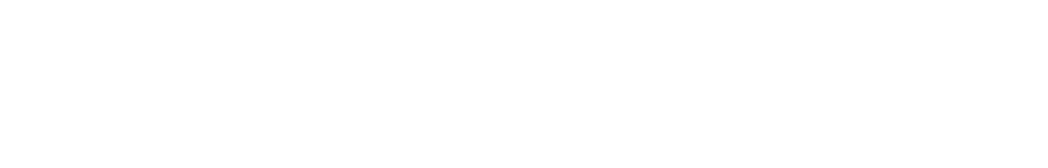
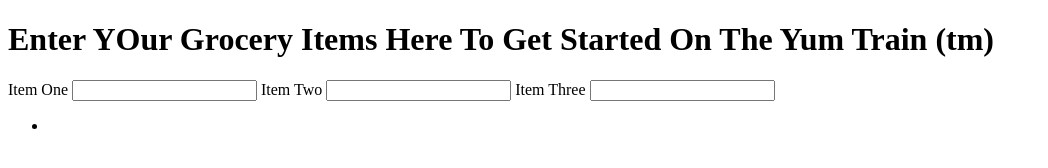
Before and after one commit to dcouch440/grocery-list, a plain HTML site: page index.html in a window 1280 px wide. Shown: the whole page, without its empty margins (0-1048 px from the left). Drawn offline with Linux system fonts and the light colour scheme.

Commit message:
add form and label for user input
Co-Authored by Mathew Foley<mattfoley0375@gmail.com>

```diff
--- a/index.html
+++ b/index.html
@@ -8,6 +8,18 @@
   <title>Document</title>
 </head>
 <body>
+  <h1>Enter YOur Grocery Items Here To Get Started On The Yum Train (tm)</h1>
+  <form>
+    <label for="grocery-item-1">Item One</label>
+    <input type="text" name="grocery-item-1">
+    <label for="grocery-item-2">Item Two</label>
+    <input type="text" name="grocery-item-2">
+    <label for="grocery-item-3">Item Three</label>
+    <input type="text" name="grocery-item-3">
 
+  </form>
+  <ul>
+    <li id="form-list"></li>
+  </ul>
 </body>
 </html>
```
Also changed, not shown: js/scripts.js (+9 -0 lines).
